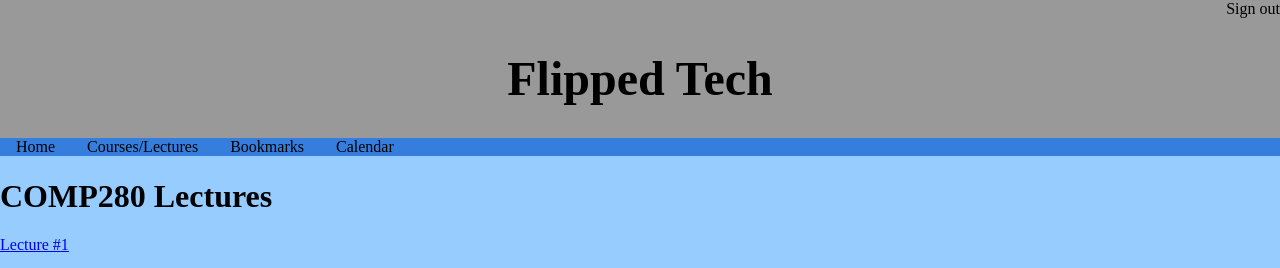
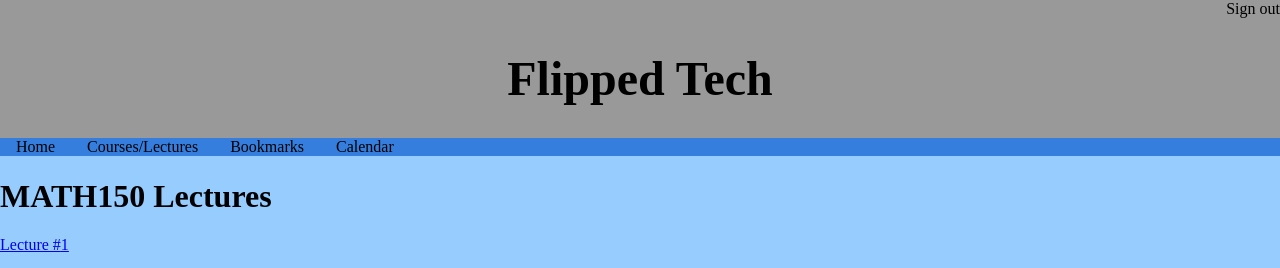
Before and after one commit to usd-cs/comp495-sp18-flipped-tech, a React (Create React App) app in the folder FlippedTech/flippedtech/: page / in a window 1280 px wide. Shown: the top 268 px of the page. Built offline with nearby package versions, Linux system fonts and the light colour scheme.

Commit message:
Changed to MATH150

```diff
--- a/FlippedTech/flippedtech/src/LectureBox.js
+++ b/FlippedTech/flippedtech/src/LectureBox.js
@@ -13,7 +13,7 @@ class LectureBox extends Component {
   render() {
     return(
       <div>
-        <h1>COMP280 Lectures</h1>
+        <h1>MATH150 Lectures</h1>
         <LectureList lists = {lectureList}></LectureList>
       </div>
     );
```
